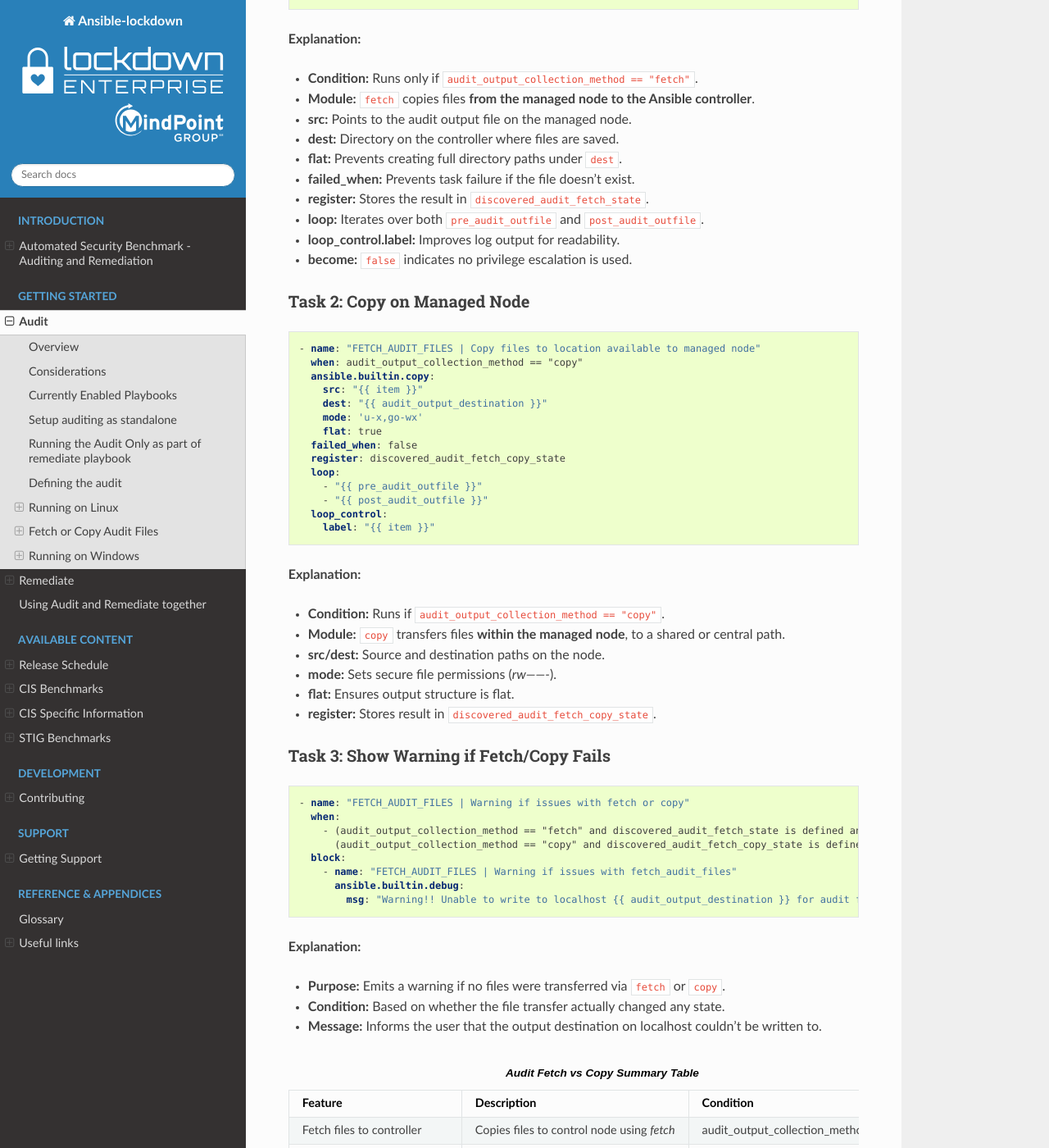
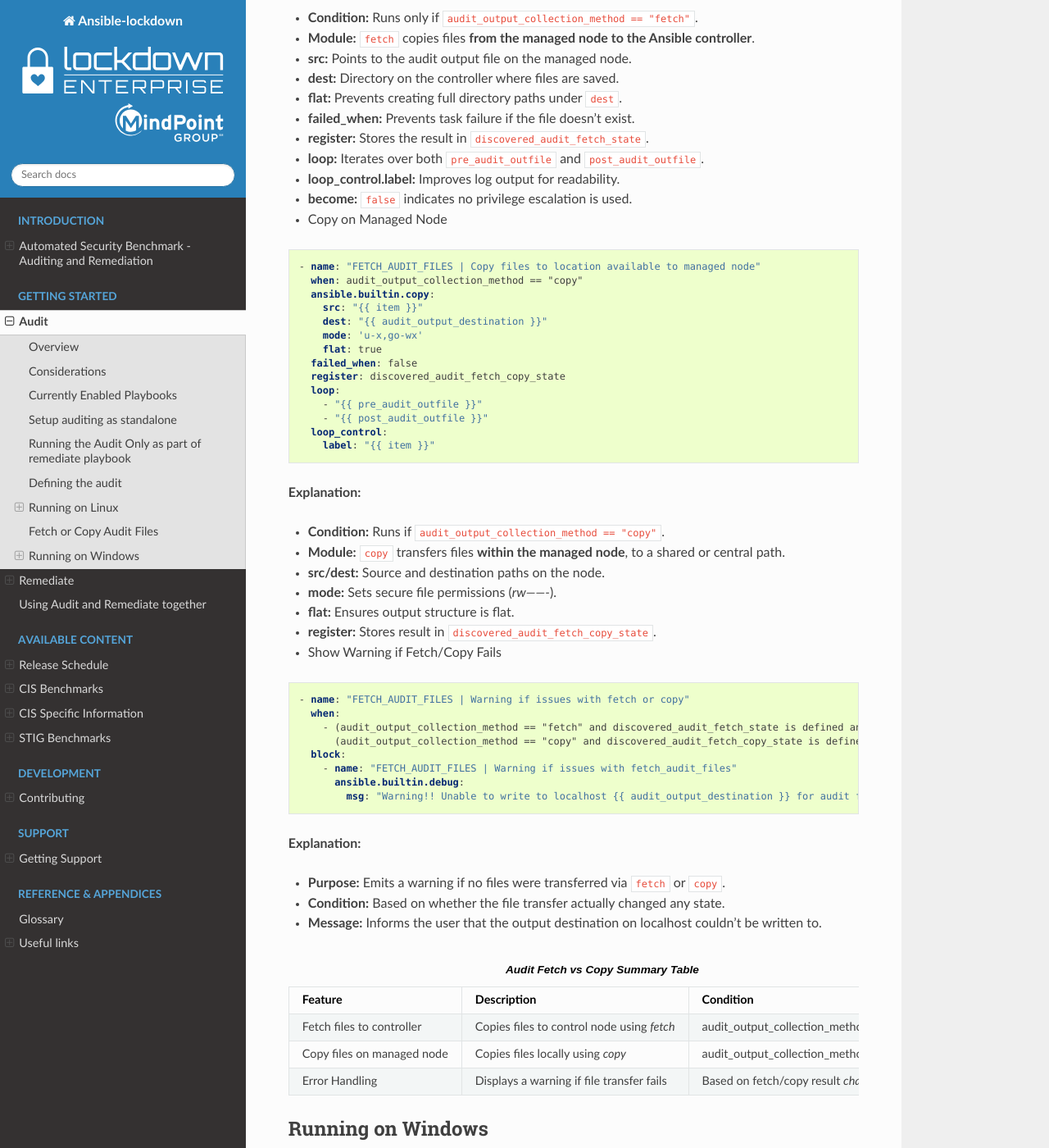
Before and after one commit to ansible-lockdown/MPG-AL-READTHEDOCS, a Sphinx documentation site: the page built from docs/source/audit/getting-started-audit.rst, in a window 1280 px wide and 1400 px high, scrolled down 8718 px. Shown: the whole window at 82% size. Built offline with Sphinx 7.4.7 and the Read the Docs theme 3.1.0, drawn with Linux system fonts in a browser that asks for light colours; some of the changed text lies outside the part shown.

Commit message:
Update audit section formating
Signed-off-by: Frederick Witty <frederickw@mindpointgroup.com>

```diff
--- a/docs/source/audit/getting-started-audit.rst
+++ b/docs/source/audit/getting-started-audit.rst
@@ -411,9 +411,7 @@
 This section manages how audit output files are collected from managed nodes—
 either by fetching them to the controller or copying them to a centralized/shared location.
 
-===========================
-Task 1: Fetch to Controller
-===========================
+- Fetch to Controller
 
 .. code-block:: yaml
 
@@ -445,9 +443,7 @@
 - **loop_control.label:** Improves log output for readability.
 - **become:** ``false`` indicates no privilege escalation is used.
 
-============================
-Task 2: Copy on Managed Node
-============================
+- Copy on Managed Node
 
 .. code-block:: yaml
 
@@ -475,9 +471,7 @@
 - **flat:** Ensures output structure is flat.
 - **register:** Stores result in ``discovered_audit_fetch_copy_state``.
 
-========================================
-Task 3: Show Warning if Fetch/Copy Fails
-========================================
+- Show Warning if Fetch/Copy Fails
 
 .. code-block:: yaml
 
@@ -496,7 +490,6 @@
 - **Condition:** Based on whether the file transfer actually changed any state.
 - **Message:** Informs the user that the output destination on localhost couldn't be written to.
 
-
 .. csv-table:: **Audit Fetch vs Copy Summary Table**
    :header: "Feature", "Description", "Condition"
    :widths: 15, 20,20
@@ -504,6 +497,7 @@
    "Fetch files to controller", "Copies files to control node using `fetch`", audit_output_collection_method == `fetch`"
    "Copy files on managed node", "Copies files locally using `copy`", "audit_output_collection_method == `copy`"
    "Error Handling", "Displays a warning if file transfer fails", "Based on fetch/copy result `changed` status"
+
 
 Running on Windows
 ------------------
```
